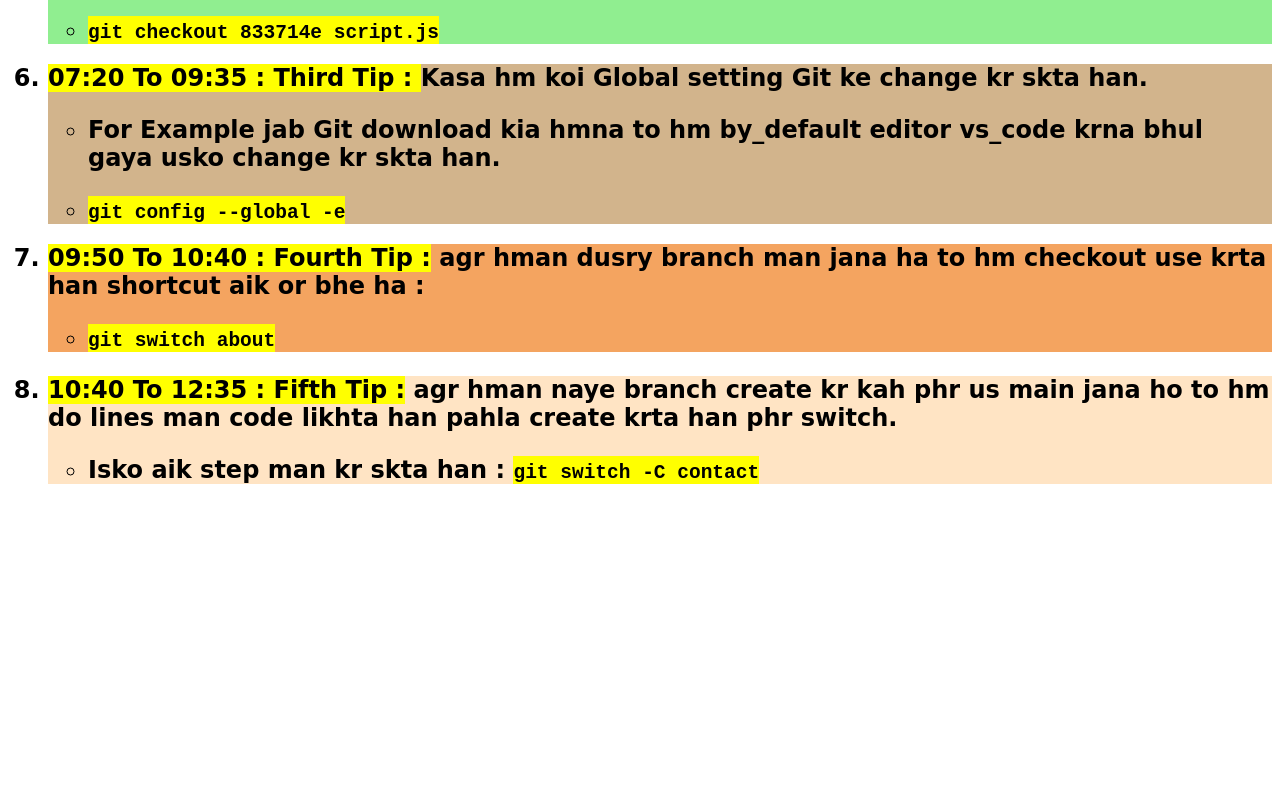
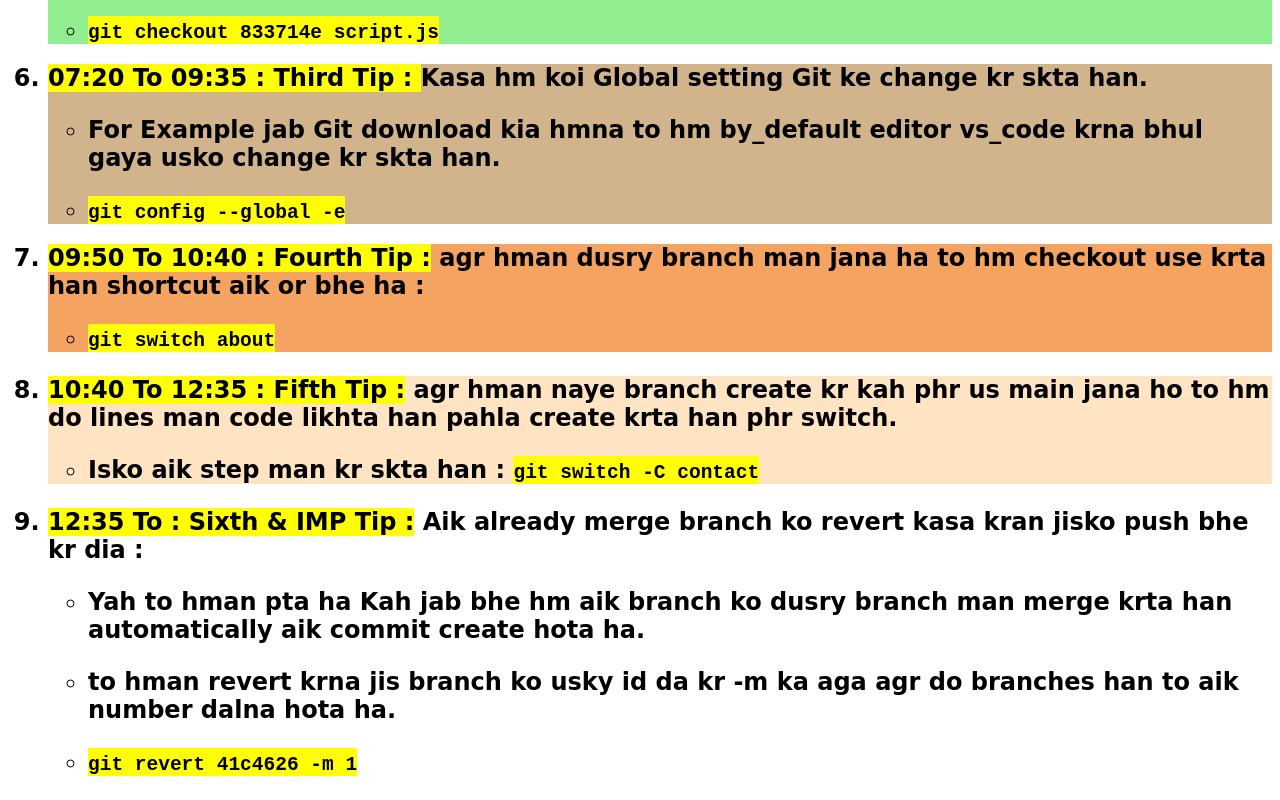
Before and after one commit to Kashifmalik-28/Video_No_12-Last-Video-of-Git-and-Git-Hub-Course-, a plain HTML site: page index.html in a window 1280 px wide. Shown: the part 1292-2092 px from the top of the page. Before the commit the page ends 1800 px from the top, so only its background shows below. Drawn offline with Linux system fonts and the light colour scheme.

Commit message:
git commit -m ❤️Sixth and Last Imp Tip, Isy ka sath Last Video Git and Github Course Completed"

```diff
--- a/index.html
+++ b/index.html
@@ -167,7 +167,7 @@
         </ul>
       </h2>
 
-      <h2 style="background-color: sandybrown;">
+      <h2 style="background-color: sandybrown">
         <li>
           <mark>09:50 To 10:40 : Fourth Tip :</mark> agr hman dusry branch man
           jana ha to hm checkout use krta han shortcut aik or bhe ha :
@@ -181,7 +181,7 @@
         </ul>
       </h2>
 
-      <h2 style="background-color: bisque;">
+      <h2 style="background-color: bisque">
         <li>
           <mark>10:40 To 12:35 : Fifth Tip :</mark> agr hman naye branch create
           kr kah phr us main jana ho to hm do lines man code likhta han pahla
@@ -196,6 +196,30 @@
           </p>
         </ul>
       </h2>
+
+      <h2>
+        <li>
+          <mark>12:35 To : Sixth & IMP Tip :</mark> Aik already merge branch ko
+          revert kasa kran jisko push bhe kr dia :
+        </li>
+        <ul>
+          <p>
+            <li>
+              Yah to hman pta ha Kah jab bhe hm aik branch ko dusry branch man
+              merge krta han automatically aik commit create hota ha.
+            </li>
+          </p>
+          <li>
+            to hman revert krna jis branch ko usky id da kr -m ka aga agr do
+            branches han to aik number dalna hota ha.
+          </li>
+          <p>
+            <li>
+              <mark><code>git revert 41c4626 -m 1</code></mark>
+            </li>
+          </p>
+        </ul>
+      </h2>
     </ol>
   </body>
 </html>
```
Also changed, not shown: 1 other file.
